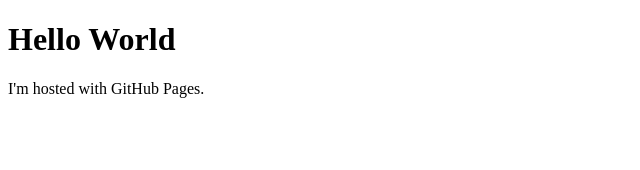
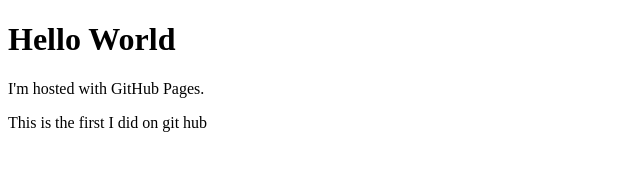
Before and after one commit to koisk/kiosk.github.io, a plain HTML site: page index.html in a window 1280 px wide. Shown: the whole page, without its empty margins (0-640 px from the left). Drawn offline with Linux system fonts and the light colour scheme.

Commit message:
Update index.html

```diff
--- a/index.html
+++ b/index.html
@@ -3,5 +3,6 @@
 <body>
 <h1>Hello World</h1>
 <p>I'm hosted with GitHub Pages.</p>
+<p> This is the first I did on git hub</p>
 </body>
 </html>
```
